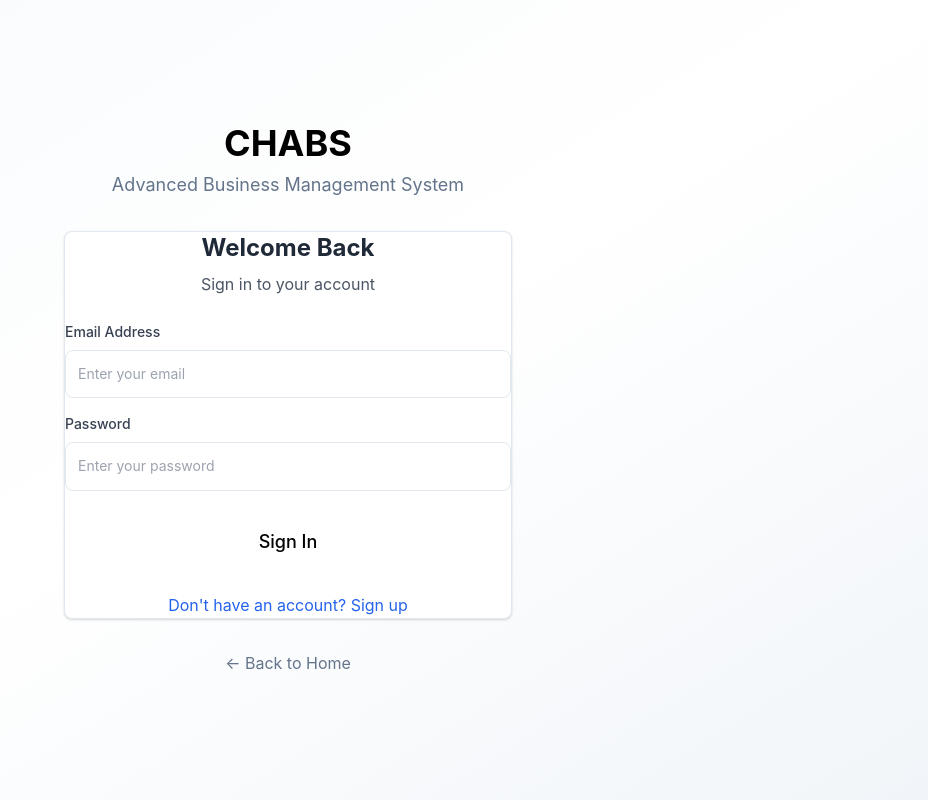
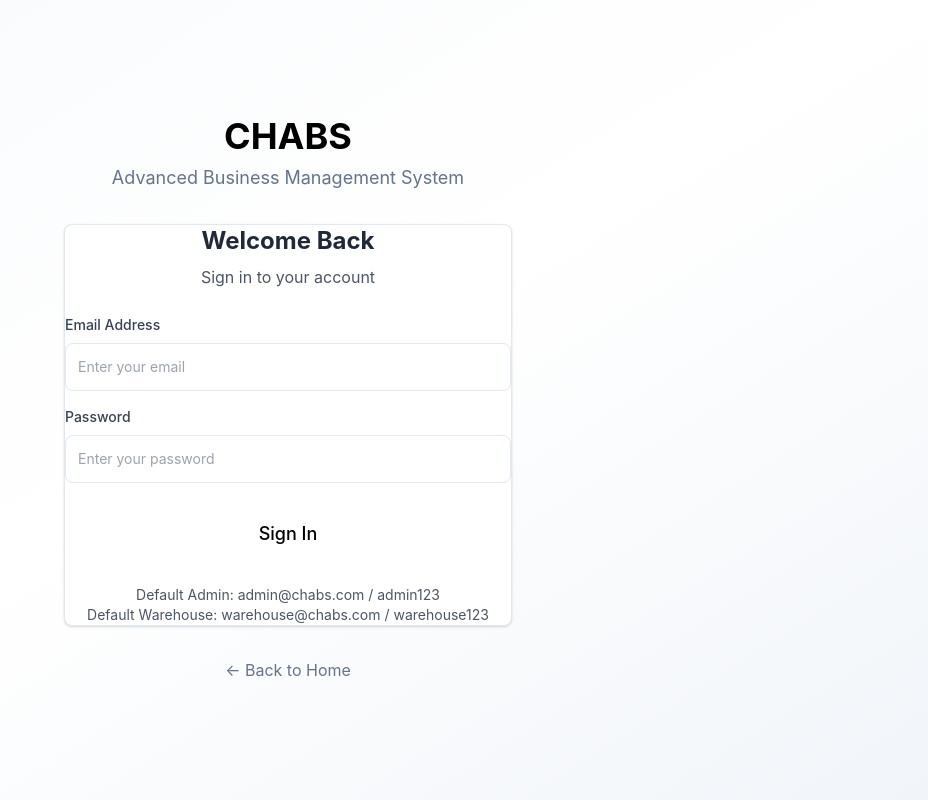
Before and after one commit to MRCHABS7/chabs-inventory-system, a Next.js app: page /login in a window 1280 px wide. Shown: the whole page, without its empty margins (352-1280 px from the left). Built offline with nearby package versions, Linux system fonts and the light colour scheme; no server answers.

Commit message:
Fix authentication system - switch to local auth and resolve all login errors

```diff
--- a/src/components/LoginForm.tsx
+++ b/src/components/LoginForm.tsx
@@ -1,12 +1,8 @@
 import { useState } from 'react';
-import { auth } from '../lib/auth-supabase';
+import { login } from '../lib/auth-simple';
 import { useRouter } from 'next/router';
 
-interface LoginFormProps {
-  onSwitchToSignUp: () => void;
-}
-
-export default function LoginForm({ onSwitchToSignUp }: LoginFormProps) {
+export default function LoginForm() {
   const [email, setEmail] = useState('');
   const [password, setPassword] = useState('');
   const [loading, setLoading] = useState(false);
@@ -19,10 +15,14 @@ export default function LoginForm({ onSwitchToSignUp }: LoginFormProps) {
     setError('');
 
     try {
-      await auth.signIn(email, password);
-      router.push('/dashboard');
+      const success = login(email, password);
+      if (success) {
+        router.push('/dashboard');
+      } else {
+        setError('Invalid email or password');
+      }
     } catch (err: any) {
-      setError(err.message);
+      setError('Login failed. Please try again.');
     } finally {
       setLoading(false);
     }
@@ -73,14 +73,9 @@ export default function LoginForm({ onSwitchToSignUp }: LoginFormProps) {
         {loading ? 'Signing In...' : 'Sign In'}
       </button>
 
-      <div className="text-center">
-        <button
-          type="button"
-          onClick={onSwitchToSignUp}
-          className="text-blue-600 hover:text-blue-500"
-        >
-          Don't have an account? Sign up
-        </button>
+      <div className="text-center text-sm text-gray-600">
+        <p>Default Admin: admin@chabs.com / admin123</p>
+        <p>Default Warehouse: warehouse@chabs.com / warehouse123</p>
       </div>
     </form>
   );
--- a/src/lib/auth-simple.ts
+++ b/src/lib/auth-simple.ts
@@ -3,28 +3,51 @@ import type { User } from './types';
 // Simple localStorage-based auth for demo
 const STORAGE_KEY = 'chabs_session';
 
-export const login = (email: string, password: string, role: User['role']): boolean => {
-  // For demo: accept any non-empty credentials
+// Predefined users for demo
+const DEMO_USERS: User[] = [
+  {
+    id: 'admin_1',
+    email: 'admin@chabs.com',
+    password: 'admin123',
+    role: 'admin',
+    firstName: 'Admin',
+    lastName: 'User',
+    permissions: ['all'],
+    createdAt: new Date().toISOString()
+  },
+  {
+    id: 'warehouse_1',
+    email: 'warehouse@chabs.com',
+    password: 'warehouse123',
+    role: 'warehouse',
+    firstName: 'Warehouse',
+    lastName: 'User',
+    permissions: ['warehouse'],
+    createdAt: new Date().toISOString()
+  }
+];
+
+export const login = (email: string, password: string): boolean => {
   if (!email.trim() || !password.trim()) {
     return false;
   }
 
-  const user: User = {
-    id: `user_${Date.now()}`, // Generate unique ID
-    email,
-    password: '', // Don't store password
-    role,
-    firstName: email.split('@')[0],
-    lastName: '',
-    permissions: role === 'admin' ? ['all'] : ['warehouse'],
-    createdAt: new Date().toISOString(),
+  // Find matching user
+  const user = DEMO_USERS.find(u => u.email === email && u.password === password);
+  if (!user) {
+    return false;
+  }
+
+  // Create session user (without password)
+  const sessionUser: User = {
+    ...user,
+    password: '', // Don't store password in session
     lastLogin: new Date().toISOString()
   };
 
   try {
     if (typeof window !== 'undefined') {
-      localStorage.setItem(STORAGE_KEY, JSON.stringify(user));
-      // Set session timestamp
+      localStorage.setItem(STORAGE_KEY, JSON.stringify(sessionUser));
       localStorage.setItem('chabs_session_time', Date.now().toString());
     }
     return true;
--- a/src/lib/types.ts
+++ b/src/lib/types.ts
@@ -377,6 +377,12 @@ export interface ExternalProcess {
   description?: string;
   leadTime: number; // days
   costPerUnit: number;
+  minimumQuantity?: number;
+  currency: string;
+  isActive: boolean;
+  createdAt: string;
+  updatedAt: string;
+}PerUnit: number;
   minimumQuantity: number;
 }
 
--- a/src/pages/admin-login.tsx
+++ b/src/pages/admin-login.tsx
@@ -1,6 +1,6 @@
 import { useEffect, useState } from 'react';
 import { useRouter } from 'next/router';
-import { auth } from '../lib/auth-supabase';
+import { login, me } from '../lib/auth-simple';
 import { useBranding } from '../contexts/BrandingContext';
 
 export default function AdminLoginPage() {
@@ -12,11 +12,10 @@ export default function AdminLoginPage() {
   const [error, setError] = useState('');
 
   useEffect(() => {
-    auth.getCurrentUser().then(user => {
-      if (user) {
-        router.push('/admin-dashboard');
-      }
-    });
+    const user = me();
+    if (user && user.role === 'admin') {
+      router.push('/admin-dashboard');
+    }
   }, [router]);
 
   const submit = async (e: React.FormEvent) => {
@@ -25,17 +24,19 @@ export default function AdminLoginPage() {
     setError('');
 
     try {
-      await auth.signIn(email, password);
-      // Check if user is admin after login
-      const user = await auth.getCurrentUser();
-      if (user?.user_metadata?.role === 'admin') {
-        router.push('/admin-dashboard');
+      const success = login(email, password);
+      if (success) {
+        const user = me();
+        if (user?.role === 'admin') {
+          router.push('/admin-dashboard');
+        } else {
+          setError('Access denied. Admin credentials required.');
+        }
       } else {
-        setError('Access denied. Admin credentials required.');
-        await auth.signOut();
+        setError('Invalid email or password');
       }
     } catch (err: any) {
-      setError(err.message);
+      setError('Login failed. Please try again.');
     } finally {
       setLoading(false);
     }
@@ -101,6 +102,12 @@ export default function AdminLoginPage() {
           <button className="btn w-full text-lg py-4" type="submit" disabled={loading}>
             {loading ? 'Signing In...' : 'Admin Sign In'}
           </button>
+
+          <div className="text-center text-sm text-gray-600 bg-gray-50 p-3 rounded">
+            <p className="font-medium">Default Admin Credentials:</p>
+            <p>Email: admin@chabs.com</p>
+            <p>Password: admin123</p>
+          </div>
         </form>
 
         <div className="text-center mt-8 space-y-2">
--- a/src/pages/login.tsx
+++ b/src/pages/login.tsx
@@ -1,21 +1,18 @@
 import { useEffect, useState } from 'react';
 import { useRouter } from 'next/router';
-import { auth } from '../lib/auth-supabase';
+import { me } from '../lib/auth-simple';
 import LoginForm from '../components/LoginForm';
-import SignUpForm from '../components/SignUpForm';
 import { useBranding } from '../contexts/BrandingContext';
 
 export default function LoginPage() {
   const router = useRouter();
   const { branding } = useBranding();
-  const [showSignUp, setShowSignUp] = useState(false);
 
   useEffect(() => {
-    auth.getCurrentUser().then(user => {
-      if (user) {
-        router.push('/dashboard');
-      }
-    });
+    const user = me();
+    if (user) {
+      router.push('/dashboard');
+    }
   }, [router]);
 
   return (
@@ -38,17 +35,7 @@ export default function LoginPage() {
         </div>
 
         <div className="animate-fade-in" style={{ animationDelay: '0.2s' }}>
-          {showSignUp ? (
-            <SignUpForm
-              onSuccess={() => {
-                alert('Account created! Please check your email to verify your account.');
-                setShowSignUp(false);
-              }}
-              onSwitchToLogin={() => setShowSignUp(false)}
-            />
-          ) : (
-            <LoginForm onSwitchToSignUp={() => setShowSignUp(true)} />
-          )}
+          <LoginForm />
         </div>
 
         <div className="text-center mt-8 animate-fade-in" style={{ animationDelay: '0.4s' }}>
--- a/src/pages/warehouse-login.tsx
+++ b/src/pages/warehouse-login.tsx
@@ -1,6 +1,6 @@
 import { useEffect, useState } from 'react';
 import { useRouter } from 'next/router';
-import { auth } from '../lib/auth-supabase';
+import { login, me } from '../lib/auth-simple';
 import { useBranding } from '../contexts/BrandingContext';
 
 export default function WarehouseLoginPage() {
@@ -12,11 +12,10 @@ export default function WarehouseLoginPage() {
   const [error, setError] = useState('');
 
   useEffect(() => {
-    auth.getCurrentUser().then(user => {
-      if (user) {
-        router.push('/warehouse-dashboard');
-      }
-    });
+    const user = me();
+    if (user && (user.role === 'warehouse' || user.role === 'admin')) {
+      router.push('/warehouse-dashboard');
+    }
   }, [router]);
 
   const submit = async (e: React.FormEvent) => {
@@ -25,17 +24,19 @@ export default function WarehouseLoginPage() {
     setError('');
 
     try {
-      await auth.signIn(email, password);
-      // Check if user has warehouse access after login
-      const user = await auth.getCurrentUser();
-      if (user?.user_metadata?.role === 'warehouse' || user?.user_metadata?.role === 'admin') {
-        router.push('/warehouse-dashboard');
+      const success = login(email, password);
+      if (success) {
+        const user = me();
+        if (user?.role === 'warehouse' || user?.role === 'admin') {
+          router.push('/warehouse-dashboard');
+        } else {
+          setError('Access denied. Warehouse credentials required.');
+        }
       } else {
-        setError('Access denied. Warehouse credentials required.');
-        await auth.signOut();
+        setError('Invalid email or password');
       }
     } catch (err: any) {
-      setError(err.message);
+      setError('Login failed. Please try again.');
     } finally {
       setLoading(false);
     }
@@ -101,6 +102,12 @@ export default function WarehouseLoginPage() {
           <button className="btn w-full text-lg py-4" type="submit" disabled={loading}>
             {loading ? 'Signing In...' : 'Warehouse Sign In'}
           </button>
+
+          <div className="text-center text-sm text-gray-600 bg-gray-50 p-3 rounded">
+            <p className="font-medium">Default Warehouse Credentials:</p>
+            <p>Email: warehouse@chabs.com</p>
+            <p>Password: warehouse123</p>
+          </div>
         </form>
 
         <div className="text-center mt-8 space-y-2">
```
